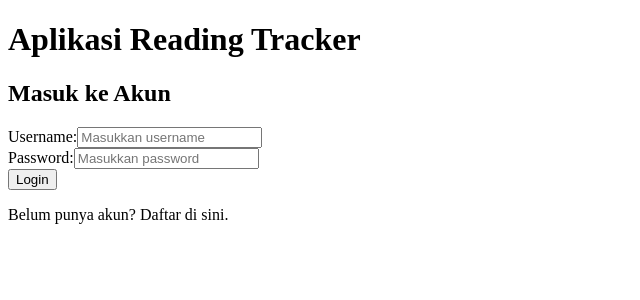
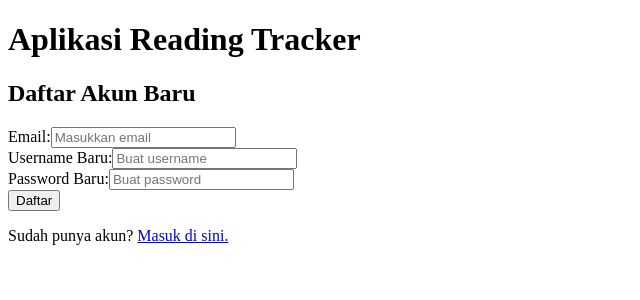
Before and after one commit to fadilahfdn/client-reading-tracker, a React (Vite) app: page /register in a window 1280 px wide. Shown: the top 300 px of the page, without its empty margins (0-640 px from the left). Built offline with nearby package versions, Linux system fonts and the light colour scheme.

Commit message:
feat: tambahkan komponen register

```diff
--- a/package.json
+++ b/package.json
@@ -12,7 +12,8 @@
   "dependencies": {
     "axios": "^1.21.0",
     "react": "^19.3.1",
-    "react-dom": "^19.3.1"
+    "react-dom": "^19.3.1",
+    "react-router-dom": "^7.18.5"
   },
   "devDependencies": {
     "@types/react": "^19.3.0",
--- a/src/App.jsx
+++ b/src/App.jsx
@@ -1,12 +1,21 @@
 // src/App.jsx
+import { BrowserRouter, Routes, Route, Navigate } from 'react-router-dom';
 import Login from './components/Login';
+import Register from './components/Register';
 
 function App() {
   return (
-    <div>
-      <h1>Aplikasi Reading Tracker</h1>
-      <Login />
-    </div>
+   <BrowserRouter>
+      <div>
+        <h1>Aplikasi Reading Tracker</h1>
+
+        <Routes>
+          <Route path="/" element={<Navigate to="/login" />} />
+          <Route path="/login" element={<Login />} />
+          <Route path="/register" element={<Register />} />
+        </Routes>
+      </div>
+    </BrowserRouter>
   );
 }
 
--- a/src/components/Login.jsx
+++ b/src/components/Login.jsx
@@ -1,4 +1,5 @@
 // src/components/Login.jsx
+import { useNavigate, Link } from 'react-router-dom';
 import { useState } from "react";
 import axios from 'axios';
 
@@ -63,7 +64,7 @@ function Login() {
         </div>
         <button type="submit">Login</button>
       </form>
-      <p>Belum punya akun? Daftar di sini.</p>
+      <p>Belum punya akun? <Link to="/register">Daftar di sini.</Link></p>
     </div>
   );
 }
--- /dev/null
+++ b/src/components/Register.jsx
@@ -0,0 +1,90 @@
+// src/components/Register.jsx
+import { useState } from 'react';
+import axios from 'axios';
+import { useNavigate, Link } from 'react-router-dom'; // Menambahkan Link untuk tautan internal
+
+function Register() {
+  const [email, setEmail] = useState('');
+  const [username, setUsername] = useState('');
+  const [password, setPassword] = useState('');
+  const [pesan, setPesan] = useState({ error: '', sukses: '' }); // Menggabungkan state pesan
+
+  const navigate = useNavigate();
+
+  const handleRegister = async (e) => {
+    e.preventDefault();
+    setPesan({ error: '', sukses: '' });
+
+    try {
+      // Mengirim data ke endpoint register backend
+      await axios.post('http://localhost:3000/auth/register', {
+        email: email,
+        username: username,
+        password: password
+      });
+
+      setPesan({ error: '', sukses: 'Pendaftaran berhasil! Mengarahkan ke halaman login...' });
+
+      // Memberi jeda 1,5 detik
+      setTimeout(() => {
+        navigate('/login');
+      }, 1500);
+
+    } catch (error) {
+      if (error.response) {
+        setPesan({ error: error.response.data.message, sukses: '' });
+      } else {
+        setPesan({ error: "Gagal terhubung ke server.", sukses: '' });
+      }
+    }
+  };
+
+  return (
+    <div className="login-container">
+      <h2>Daftar Akun Baru</h2>
+
+      {pesan.sukses && <p style={{ color: 'green' }}>{pesan.sukses}</p>}
+      {pesan.error && <p style={{ color: 'red' }}>{pesan.error}</p>}
+
+      <form onSubmit={handleRegister}>
+        <div>
+          <label>Email:</label>
+          <input
+            type="email"
+            placeholder="Masukkan email"
+            value={email}
+            onChange={(e) => setEmail(e.target.value)}
+            required
+          />
+        </div>
+        <div>
+          <label>Username Baru:</label>
+          <input
+            type="text"
+            placeholder="Buat username"
+            value={username}
+            onChange={(e) => setUsername(e.target.value)}
+            required
+          />
+        </div>
+        <div>
+          <label>Password Baru:</label>
+          <input
+            type="password"
+            placeholder="Buat password"
+            value={password}
+            onChange={(e) => setPassword(e.target.value)}
+            required
+          />
+        </div>
+        <button type="submit">Daftar</button>
+      </form>
+
+      <p>
+        Sudah punya akun? <Link to="/login">Masuk di sini.</Link>
+      </p>
+    </div>
+  );
+}
+
+export default Register;
```
Also changed, not shown: 1 other file (tests, documents, lock files or other folders).
